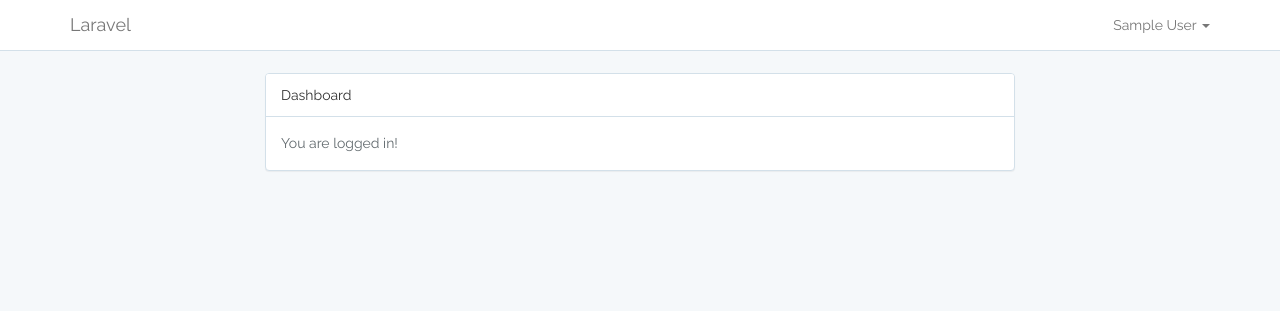
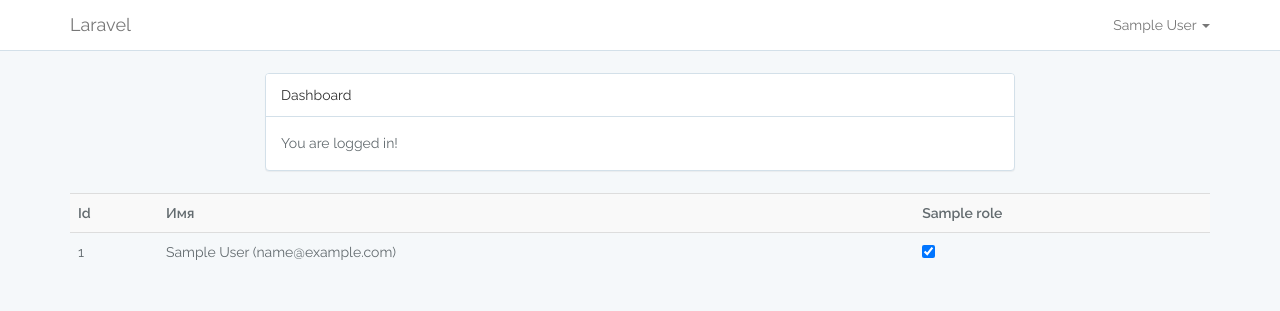
Before and after one commit to SergSova/base-lar.ua, a Laravel app: page /home in a window 1280 px wide. Shown: the top 311 px of the page. Run offline with Laravel 8, Linux system fonts and the light colour scheme; a user stored in the database is signed in; tables that the repository leaves empty hold one stand-in row (values such as "Sample post"); settings files or empty folders that the repository lacks are supplied; some libraries are stand-ins or nearby versions.

Commit message:
admin role

```diff
--- a/map/app/Http/Controllers/HomeController.php
+++ b/map/app/Http/Controllers/HomeController.php
@@ -3,6 +3,7 @@
 namespace App\Http\Controllers;
 
 use App\User;
+use Spatie\Permission\Models\Role;
 
 class HomeController extends Controller
 {
@@ -24,10 +25,8 @@ class HomeController extends Controller
     public function index()
     {
         $users = User::all();
-        foreach ($users as $user) {
-            $user->assignRole(['writer', 'super-admin']);
-        }
+        $roles = Role::all();
 
-        return view('home');
+        return view('home')->with(compact('users', 'roles'));
     }
 }
--- a/map/app/Http/Kernel.php
+++ b/map/app/Http/Kernel.php
@@ -57,5 +57,8 @@ class Kernel extends HttpKernel
         'can' => \Illuminate\Auth\Middleware\Authorize::class,
         'guest' => \App\Http\Middleware\RedirectIfAuthenticated::class,
         'throttle' => \Illuminate\Routing\Middleware\ThrottleRequests::class,
+
+        'role' => \Spatie\Permission\Middlewares\RoleMiddleware::class,
+        'permission' => \Spatie\Permission\Middlewares\PermissionMiddleware::class,
     ];
 }
--- a/map/app/User.php
+++ b/map/app/User.php
@@ -38,6 +38,12 @@ class User extends Authenticatable
             'access_token',
         ];
 
+
+//    public function property()
+//    {
+//        return $this->hasOne(UserProperty::class, 'user_id', 'id');
+//    }
+
     /**
      * The attributes that should be hidden for arrays.
      *
--- a/map/database/seeds/RolesAndPermissionsSeeder.php
+++ b/map/database/seeds/RolesAndPermissionsSeeder.php
@@ -19,6 +19,7 @@ class RolesAndPermissionsSeeder extends Seeder
 
         // create permissions
         Permission::create(['name' => 'edit articles']);
+        Permission::create(['name' => 'edit users']);
         Permission::create(['name' => 'delete articles']);
         Permission::create(['name' => 'publish articles']);
         Permission::create(['name' => 'unpublish articles']);
--- a/map/resources/views/home.blade.php
+++ b/map/resources/views/home.blade.php
@@ -1,3 +1,10 @@
+<?php
+/**
+ * @var \App\User[] $users
+ */
+
+?>
+
 @extends('layouts.app')
 
 @section('content')
@@ -19,5 +26,35 @@
                 </div>
             </div>
         </div>
+        @role('super-admin')
+        <table class="table table-striped">
+            <tr>
+                <th>Id</th>
+                <th>Имя</th>
+                @foreach($roles as $role)
+                    <th>{{$role->name}}</th>
+                @endforeach
+            </tr>
+            @foreach($users as $user)
+                <tr>
+                    <td>{{$user->id}}</td>
+                    <td>{{$user->name}} ({{$user->email}})</td>
+                    @foreach($roles as $role)
+                        <td>
+                            @if($user->hasRole($role->name))
+
+                                <input type="checkbox" checked onchange="window.location.assign('{{route('unsetRole',[$user->id,$role->name])}}')">
+
+                            @else
+
+                                <input type="checkbox" onchange="window.location.assign('{{route('setRole',[$user->id,$role->name])}}')">
+
+                            @endif
+                        </td>
+                    @endforeach
+                </tr>
+            @endforeach
+        </table>
+        @endrole
     </div>
 @endsection
--- a/map/resources/views/layouts/app.blade.php
+++ b/map/resources/views/layouts/app.blade.php
@@ -50,15 +50,16 @@
                             <a href="#" class="dropdown-toggle" data-toggle="dropdown" role="button" aria-expanded="false" aria-haspopup="true" v-pre>
                                 {{ Auth::user()->name }} <span class="caret"></span>
                             </a>
-
                             <ul class="dropdown-menu">
+                                <li>
+                                    <a>Roles("{{ join('", "', Auth::user()->getRoleNames()->toArray()) }}")</a>
+                                </li>
                                 <li>
                                     <a href="{{ route('logout') }}"
                                        onclick="event.preventDefault();
                                                      document.getElementById('logout-form').submit();">
                                         Logout
                                     </a>
-
                                     <form id="logout-form" action="{{ route('logout') }}" method="POST" style="display: none;">
                                         {{ csrf_field() }}
                                     </form>
--- a/map/routes/web.php
+++ b/map/routes/web.php
@@ -11,9 +11,12 @@
 |
 */
 
-Route::get('/', function () {
-    return view('welcome');
-});
+Route::get(
+    '/',
+    function () {
+        return view('welcome');
+    }
+);
 
 Auth::routes();
 
@@ -24,6 +27,11 @@ Auth::routes();
 Route::get('/home', 'HomeController@index')->name('home');
 
 
+//Role
+Route::get('role/set/{user}/{role}', 'Auth\AuthController@setRole')->name('setRole')->middleware('role:super-admin');
+Route::get('role/unset/{user}/{role}', 'Auth\AuthController@unsetRole')->name('unsetRole')->middleware('role:super-admin');
+
+
 // OAuth Routes
 Route::get('oauth/{provider}', 'Auth\AuthController@redirectToProvider');
 Route::get('oauth/{provider}/callback', 'Auth\AuthController@handleProviderCallback');
```
Also changed, not shown: map/app/Http/Controllers/Auth/AuthController.php (+14 -0 lines), map/app/UserProperty.php (added, +33 -0 lines), map/database/migrations/2018_04_13_093530_create_permission_tables.php (renamed from map/database/migrations/2012_04_13_093530_create_permission_tables.php), map/database/migrations/2018_04_13_113045_create_user_properties_table.php (added). Lines whose indentation alone changed are shown as unchanged.
